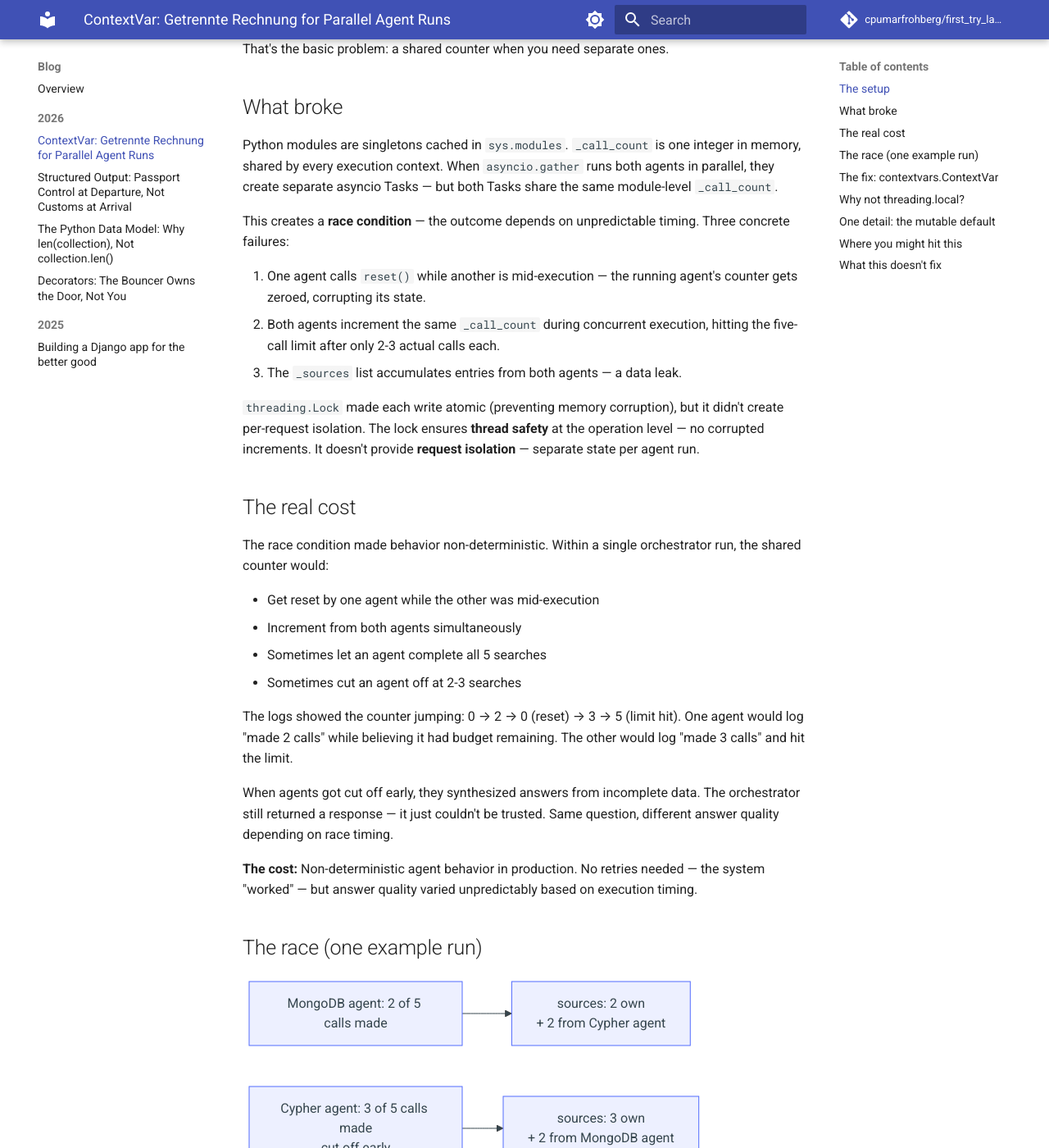
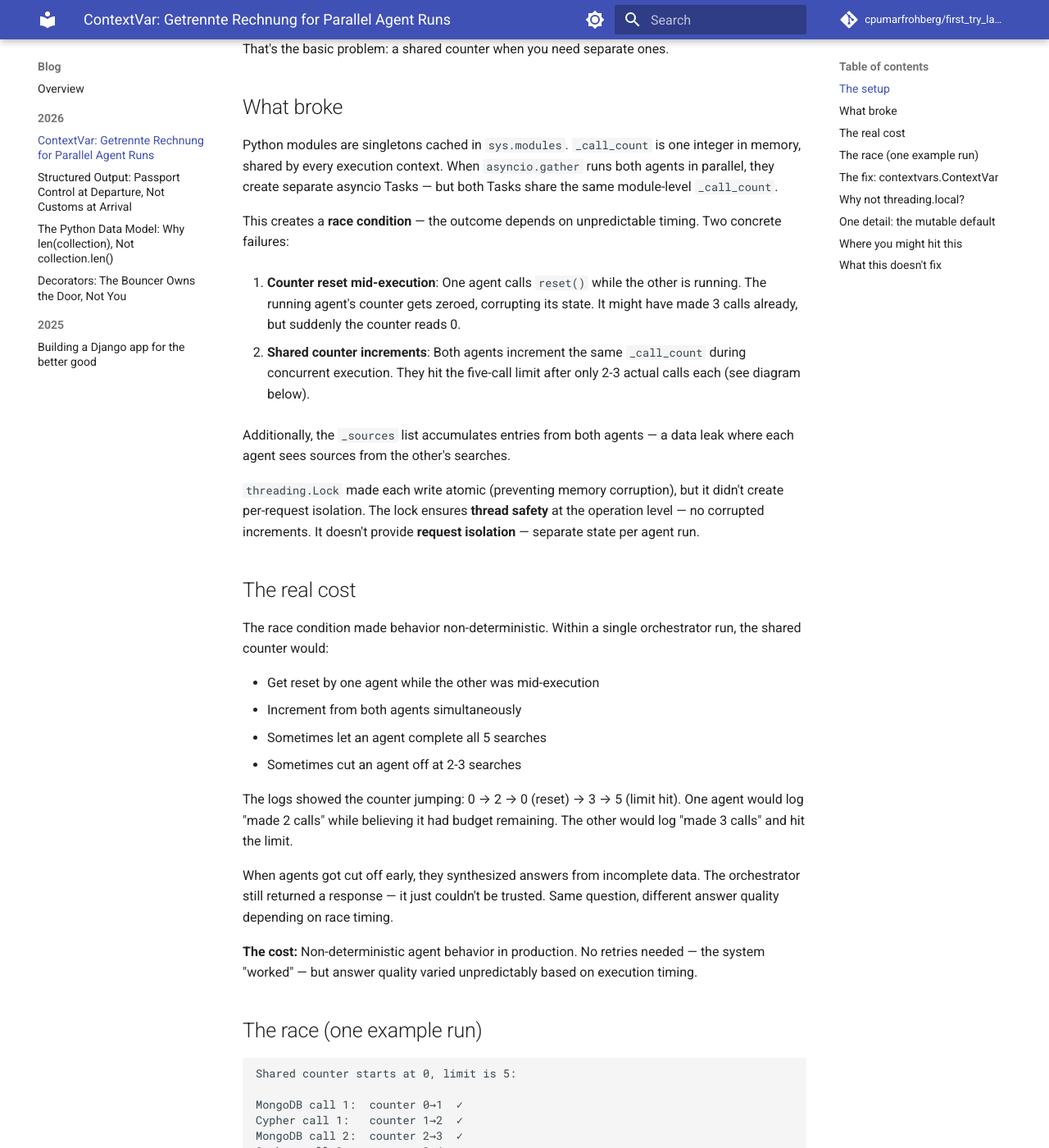
Before and after one commit to cpumarfrohberg/first_try_landed, an MkDocs documentation site: the page built from docs/blog/posts/contextvars.md, in a window 1280 px wide and 1400 px high, scrolled down 1198 px. Shown: the whole window at 82% size. Built offline with MkDocs 1.6.1 and Material for MkDocs 9.7.7, drawn with Linux system fonts in a browser that asks for light colours; comment, search, counter and statistics services are not loaded; some of the changed text lies outside the part shown.

Commit message:
Simplify race diagrams and separate bug explanations
Replace mermaid diagrams with text-based counter timelines. Explain reset bug verbally in "What broke" section. Focus race diagram on counter increments only (easier to visualize). Consistent before/after format.

````diff
--- a/docs/blog/posts/contextvars.md
+++ b/docs/blog/posts/contextvars.md
@@ -38,11 +38,13 @@ That's the basic problem: a shared counter when you need separate ones.
 
 Python modules are singletons cached in `sys.modules`. `_call_count` is one integer in memory, shared by every execution context. When `asyncio.gather` runs both agents in parallel, they create separate asyncio Tasks — but both Tasks share the same module-level `_call_count`.
 
-This creates a **race condition** — the outcome depends on unpredictable timing. Three concrete failures:
+This creates a **race condition** — the outcome depends on unpredictable timing. Two concrete failures:
 
-1. One agent calls `reset()` while another is mid-execution — the running agent's counter gets zeroed, corrupting its state.
-2. Both agents increment the same `_call_count` during concurrent execution, hitting the five-call limit after only 2-3 actual calls each.
-3. The `_sources` list accumulates entries from both agents — a data leak.
+1. **Counter reset mid-execution**: One agent calls `reset()` while the other is running. The running agent's counter gets zeroed, corrupting its state. It might have made 3 calls already, but suddenly the counter reads 0.
+
+2. **Shared counter increments**: Both agents increment the same `_call_count` during concurrent execution. They hit the five-call limit after only 2-3 actual calls each (see diagram below).
+
+Additionally, the `_sources` list accumulates entries from both agents — a data leak where each agent sees sources from the other's searches.
 
 `threading.Lock` made each write atomic (preventing memory corruption), but it didn't create per-request isolation. The lock ensures **thread safety** at the operation level — no corrupted increments. It doesn't provide **request isolation** — separate state per agent run.
 
@@ -63,13 +65,20 @@ When agents got cut off early, they synthesized answers from incomplete data. Th
 
 ## The race (one example run)
 
-```mermaid
-flowchart LR
-    A[MongoDB agent: 2 of 5 calls made] --> B[sources: 2 own\n+ 2 from Cypher agent]
-    C[Cypher agent: 3 of 5 calls made\ncut off early] --> D[sources: 3 own\n+ 2 from MongoDB agent]
+```
+Shared counter starts at 0, limit is 5:
+
+MongoDB call 1:  counter 0→1  ✓
+Cypher call 1:   counter 1→2  ✓
+MongoDB call 2:  counter 2→3  ✓
+Cypher call 2:   counter 3→4  ✓
+Cypher call 3:   counter 4→5  ✓ (limit reached)
+MongoDB call 3:  ✗ BLOCKED (limit already hit)
+
+Result: MongoDB made 2/5 calls, Cypher made 3/5 calls
 ```
 
-Next run with the same question: MongoDB might complete all 5 calls, Cypher might get cut off at 2. Completely unpredictable.
+Next run: completely different distribution. One agent might complete all 5 calls while the other gets 0.
 
 ## The fix: `contextvars.ContextVar`
 
@@ -102,10 +111,11 @@ def _add_source(source: str) -> None:
 
 After the fix:
 
-```mermaid
-flowchart LR
-    A[MongoDB agent: 5 of 5 calls made] --> B[sources: 5 own\n0 foreign]
-    C[Cypher agent: 5 of 5 calls made] --> D[sources: 5 own\n0 foreign]
+```
+Each agent has its own counter (isolated via ContextVar):
+
+MongoDB: counter 0→1→2→3→4→5  ✓ (completed all 5 calls)
+Cypher:  counter 0→1→2→3→4→5  ✓ (completed all 5 calls)
 ```
 
 *Getrennte Rechnung*: each agent tracks its own count. No shared tally. No budget theft.
````
